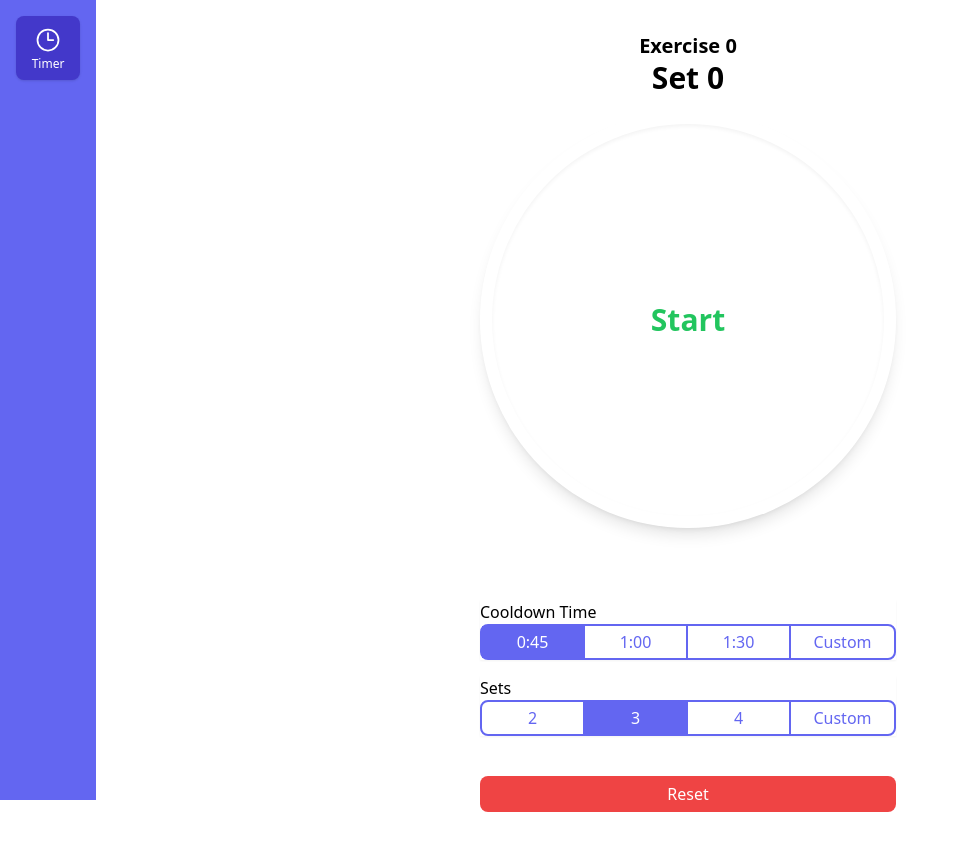
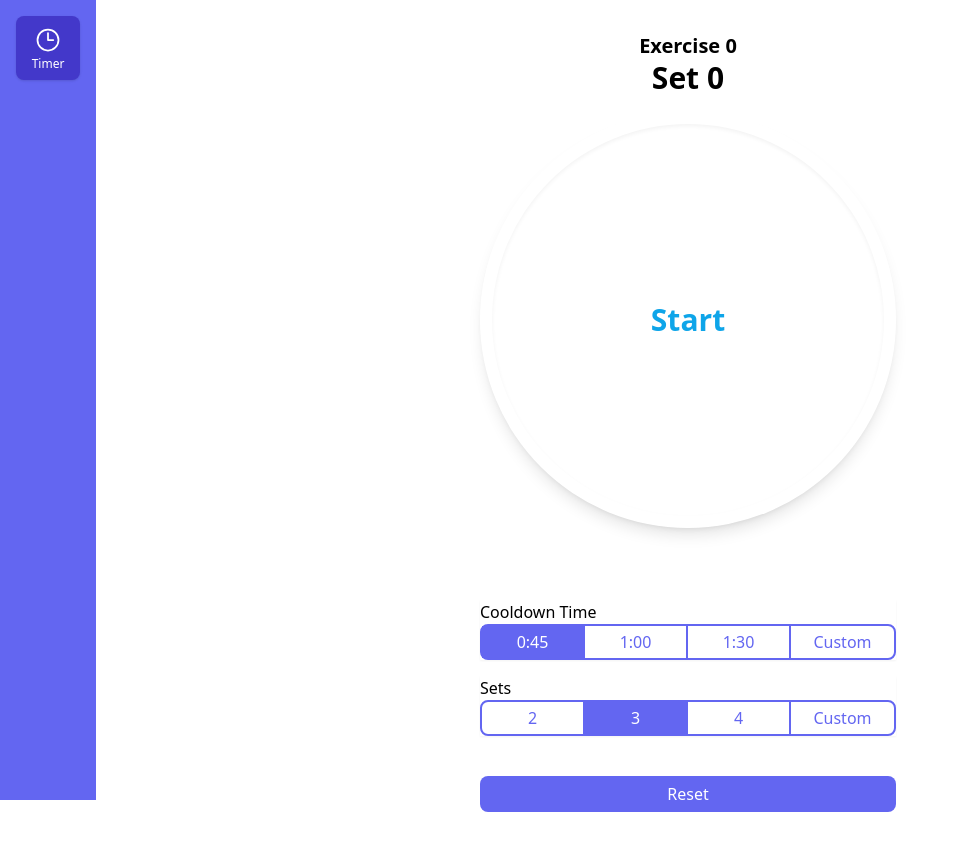
Before and after one commit to matthiebl/fitness-app, a React (Vite) app: page /timer in a window 1280 px wide. Shown: the whole page, without its empty margins (0-959 px from the left). Built offline with nearby package versions, Linux system fonts and the light colour scheme.

Commit message:
Simplify colours

```diff
--- a/src/components/Timer.tsx
+++ b/src/components/Timer.tsx
@@ -54,7 +54,7 @@ export const Timer: React.FC<TimerProps> = ({ time, set, sets = 1, increment })
                     <div
                         className={
                             'flex h-full w-full flex-col items-center justify-center rounded-full bg-white p-4 shadow-inner ' +
-                            timeColour(remaining, !cooldown)
+                            textColour(remaining, !cooldown)
                         }
                     >
                         {cooldown ? (
@@ -94,8 +94,8 @@ const timerColour = (time: number): string => {
     return 'stroke-sky-500'
 }
 
-const timeColour = (time: number, waiting: boolean): string => {
-    if (waiting) return 'text-green-500'
+const textColour = (time: number, waiting: boolean): string => {
+    if (waiting) return 'text-sky-500'
     if (time <= 5) return 'text-red-500'
     return 'text-sky-500'
 }
--- a/src/pages/TimerPage.tsx
+++ b/src/pages/TimerPage.tsx
@@ -34,7 +34,7 @@ export const TimerPage: React.FC<TimerPageProps> = ({}) => {
                 <ButtonGroup items={setItems} title='Sets' control={{ value: setNum, setter: setSetNum }} />
 
                 <button
-                    className='mt-10 w-full rounded-lg bg-red-500 p-1.5 px-2 text-white hover:bg-red-600'
+                    className='mt-10 w-full rounded-lg bg-indigo-500 p-1.5 px-2 text-white hover:bg-indigo-600'
                     onClick={() => {
                         setSet(0)
                         setExercise(0)
```
